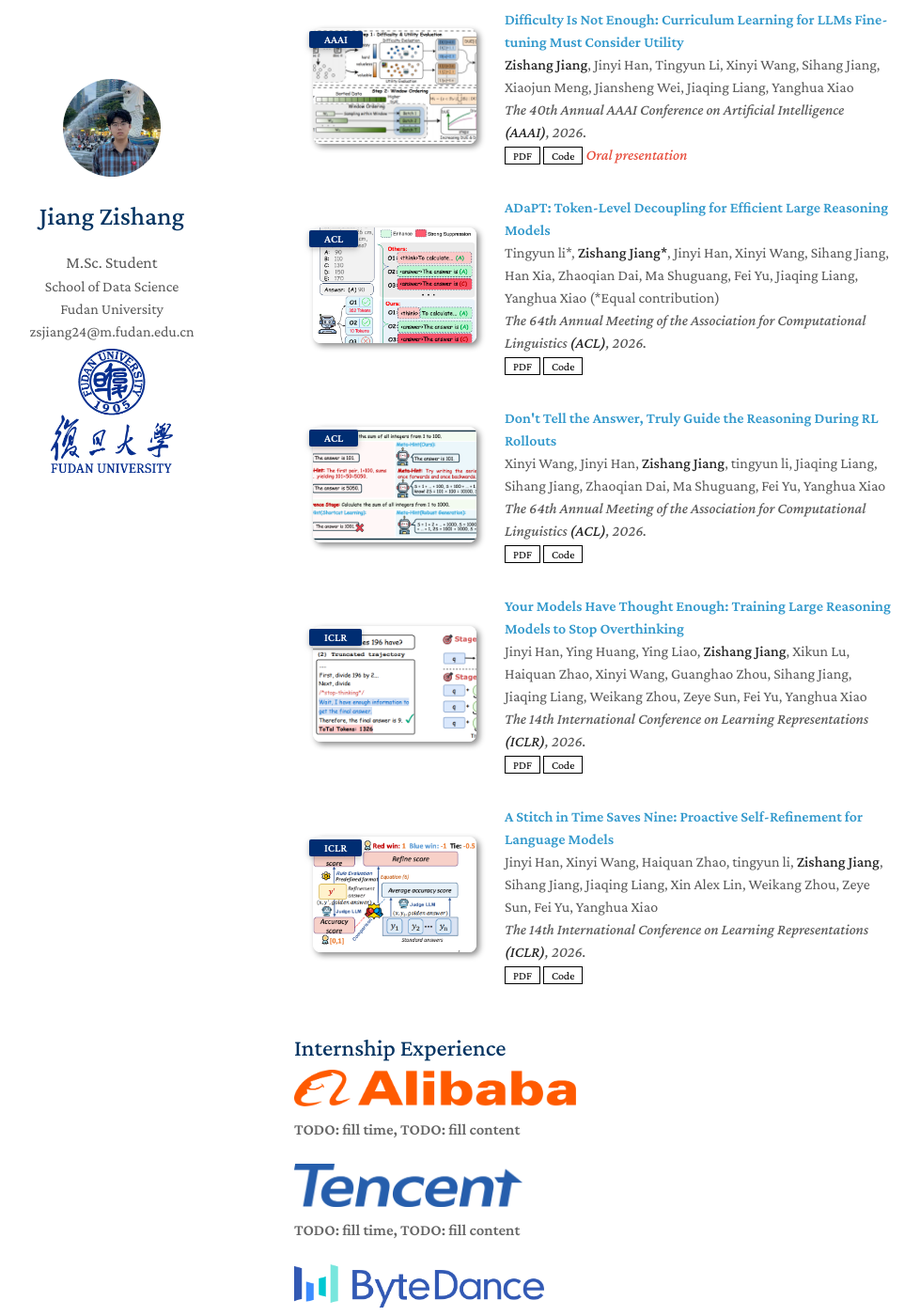
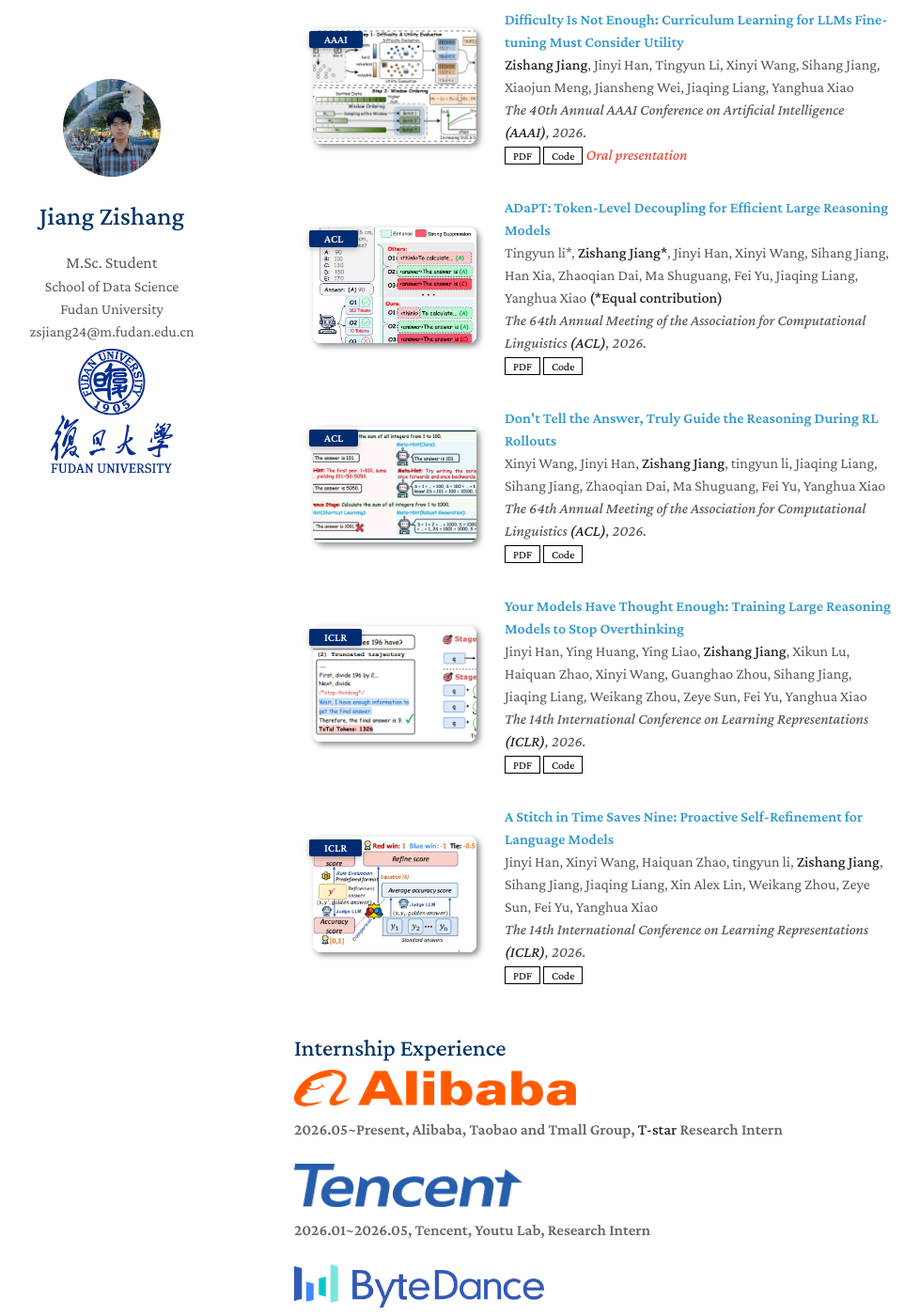
Before and after one commit to Jiangzs1028/Jiangzs1028.github.io, a Jekyll site: the page built from index.md, in a window 1280 px wide and 1400 px high, scrolled down 1262 px. Shown: the whole window at 94% size, without its empty margins (157-1136 px from the left). Built offline with Jekyll 4.4.1, drawn with Linux system fonts in a browser that asks for light colours; a style sheet for code colours, icons or effects is not loaded; our own code applies the rules of GitHub Pages for plain Markdown files; some of the changed text lies outside the part shown.

Commit message:
Update internship experience details

```diff
--- a/_data/internships.yml
+++ b/_data/internships.yml
@@ -2,15 +2,15 @@ main:
 
   - company: Alibaba
     logo: ./assets/img/alibaba-logo.png
-    time: "TODO: fill time"
-    description: "TODO: fill content"
+    time: "2026.05~Present"
+    description: "Alibaba, Taobao and Tmall Group, <strong>T-star</strong> Research Intern"
 
   - company: Tencent
     logo: ./assets/img/tencent-logo.png
-    time: "TODO: fill time"
-    description: "TODO: fill content"
+    time: "2026.01~2026.05"
+    description: "Tencent, Youtu Lab, Research Intern"
 
   - company: ByteDance
     logo: ./assets/img/bytedance-logo.png
-    time: "TODO: fill time"
-    description: "TODO: fill content"
+    time: "2025.6~2025.12"
+    description: "ByteDance, Data, Research Intern"
--- a/_data/publications.yml
+++ b/_data/publications.yml
@@ -26,7 +26,7 @@ main:
     notes: Oral presentation
 
   - title: "ADaPT: Token-Level Decoupling for Efficient Large Reasoning Models"
-    authors: Tingyun li*, <strong>Zishang Jiang*</strong>, Jinyi Han, Xinyi Wang, Sihang Jiang, Han Xia, Zhaoqian Dai, Ma Shuguang, Fei Yu, Jiaqing Liang, Yanghua Xiao (*Equal contribution)
+    authors: Tingyun li*, <strong>Zishang Jiang*</strong>, Jinyi Han, Xinyi Wang, Sihang Jiang, Han Xia, Zhaoqian Dai, Ma Shuguang, Fei Yu, Jiaqing Liang, Yanghua Xiao <strong>(*Equal contribution)</strong>
     conference_short: ACL
     conference: The 64th Annual Meeting of the Association for Computational Linguistics <strong>(ACL)</strong>, 2026.
     pdf: https://arxiv.org/pdf/2606.19919
```
